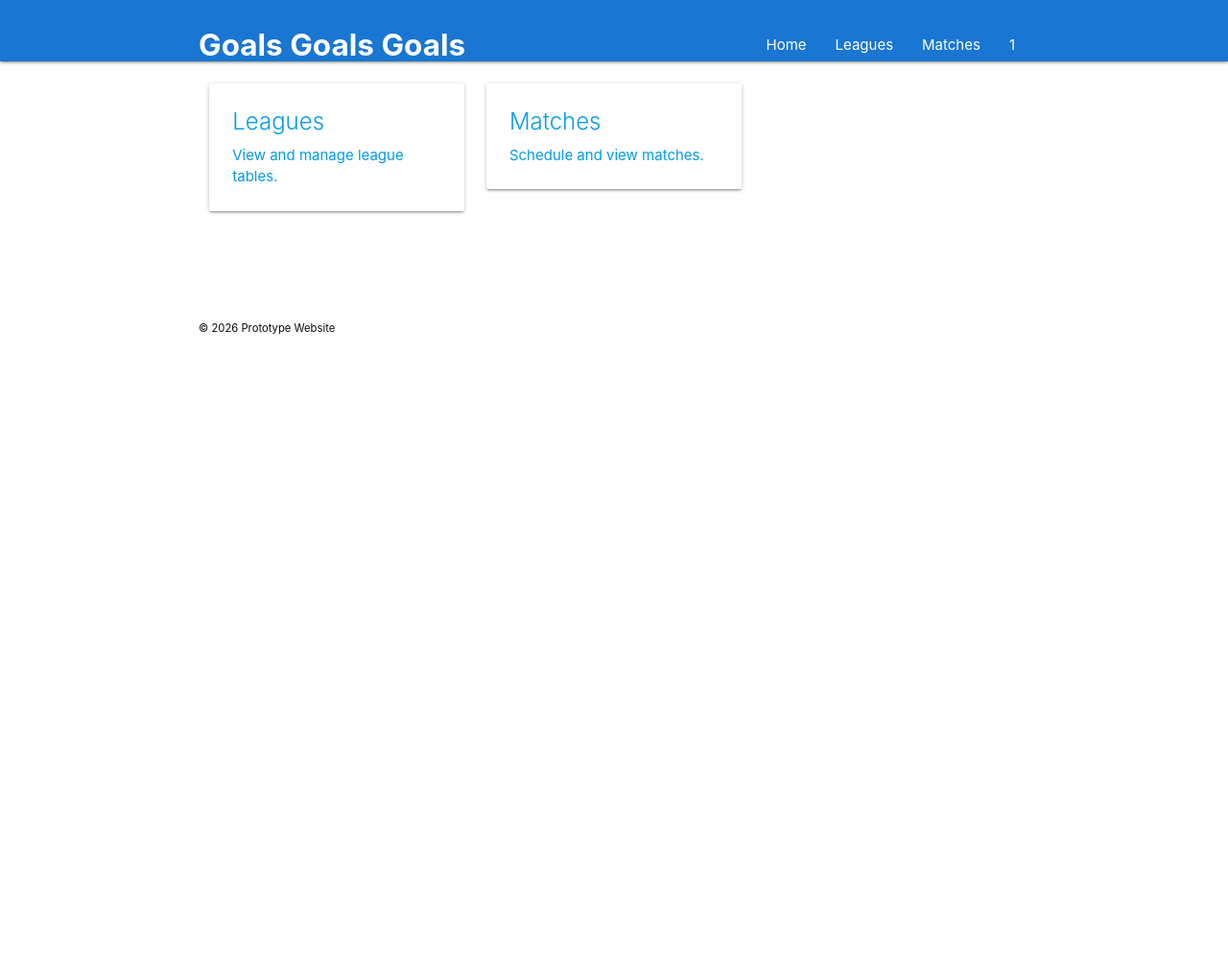
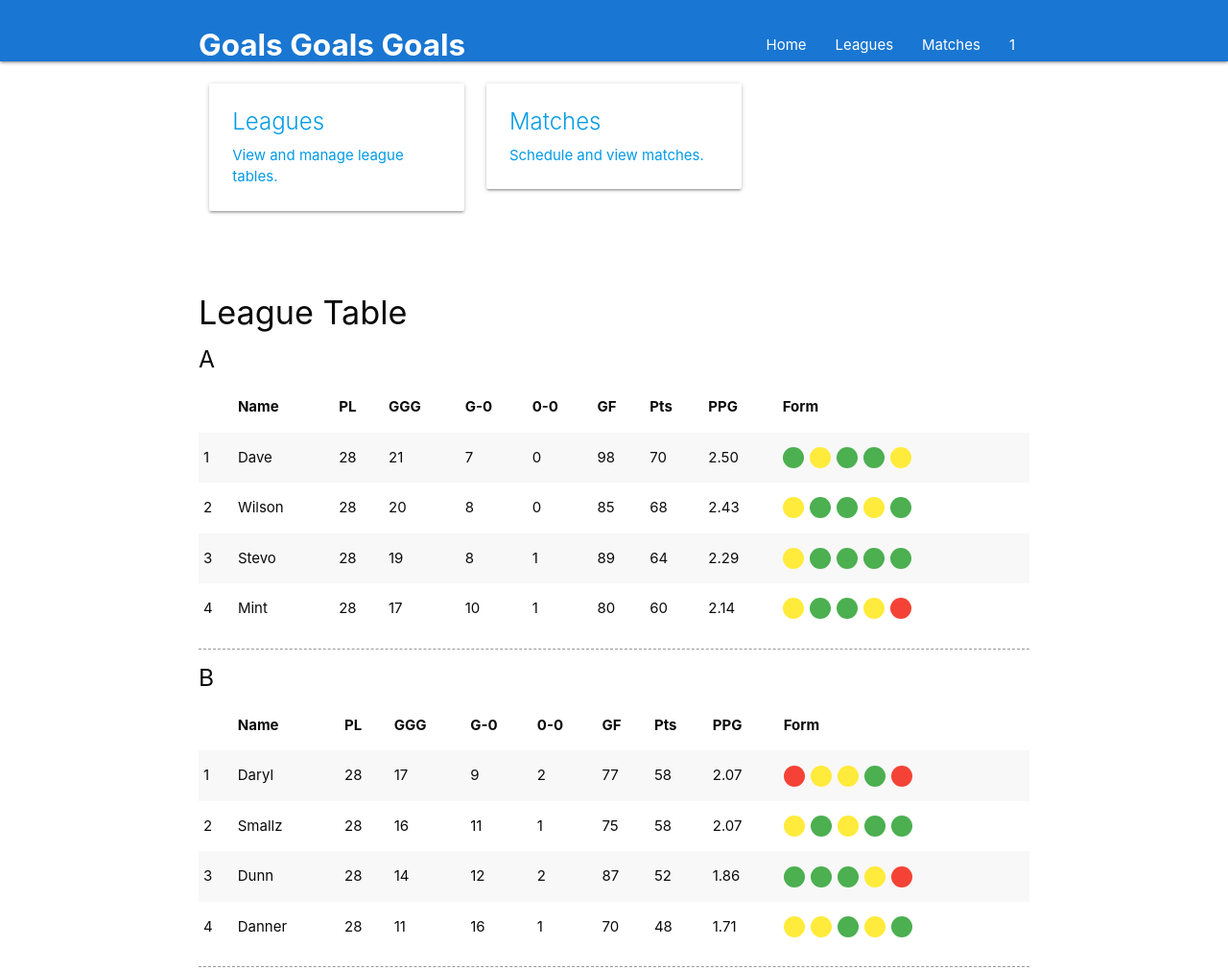
Before and after one commit to osmosisdave/goalsgoalsgoals, a website: page index.html in a window 1280 px wide. Shown: the top 1011 px of the page at 96% size. Before the commit the page ends 800 px from the top, so only its background shows below. Drawn offline with nearby package versions, Linux system fonts and the light colour scheme; no server answers; sample sign-in values are in the browser's storage.

Commit message:
add the league table to the main page for the user

```diff
--- a/index.html
+++ b/index.html
@@ -79,6 +79,12 @@
       </div>
     </div>
 
+    <!-- League Table (visible after login) -->
+    <div class="container section">
+      <h4>League Table</h4>
+      <div id="leagues-root"></div>
+    </div>
+
     <!-- Contact removed; use Login to access admin features -->
   </main>
 
@@ -91,6 +97,7 @@
   <script src="https://cdnjs.cloudflare.com/ajax/libs/materialize/1.0.0/js/materialize.min.js"></script>
   <script src="assets/js/config.js"></script>
   <script src="assets/js/home-auth.js"></script>
+  <script src="assets/js/standings.js"></script>
   <script type="module" src="assets/js/main.js"></script>
 </body>
 </html>
```
